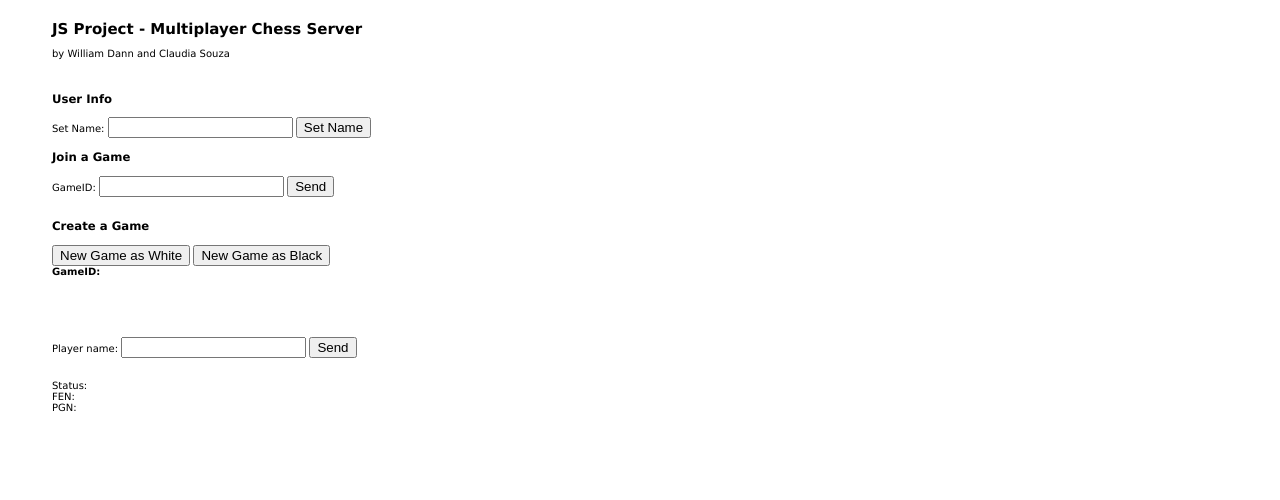
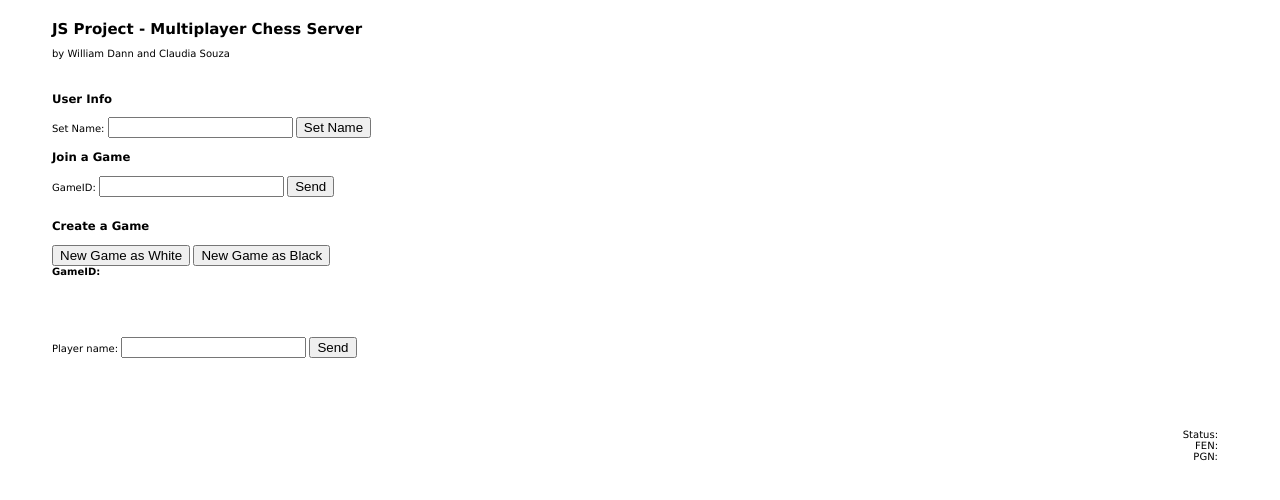
Before and after one commit to WilliamDann/clipboard-chess, a website: page public/index.html in a window 1280 px wide. Drawn offline with nearby package versions, Linux system fonts and the light colour scheme.

Commit message:
fixed weird align bug

```diff
--- a/public/index.html
+++ b/public/index.html
@@ -137,7 +137,7 @@
     <input type="submit" value="Send" onclick="getUserName()">
   </form>
 
-  <gameArea id="boardChess">
+  <div id="boardChess">
     <div id="myBoard" style="width: 400px"></div>
     <div id="whitePlayer"></div><br>
 
@@ -149,5 +149,5 @@
     <div id="pgn"></div>
 
     <script src="chess.js"></script>
-  </gameArea>
+  </div>
 </body>
```
